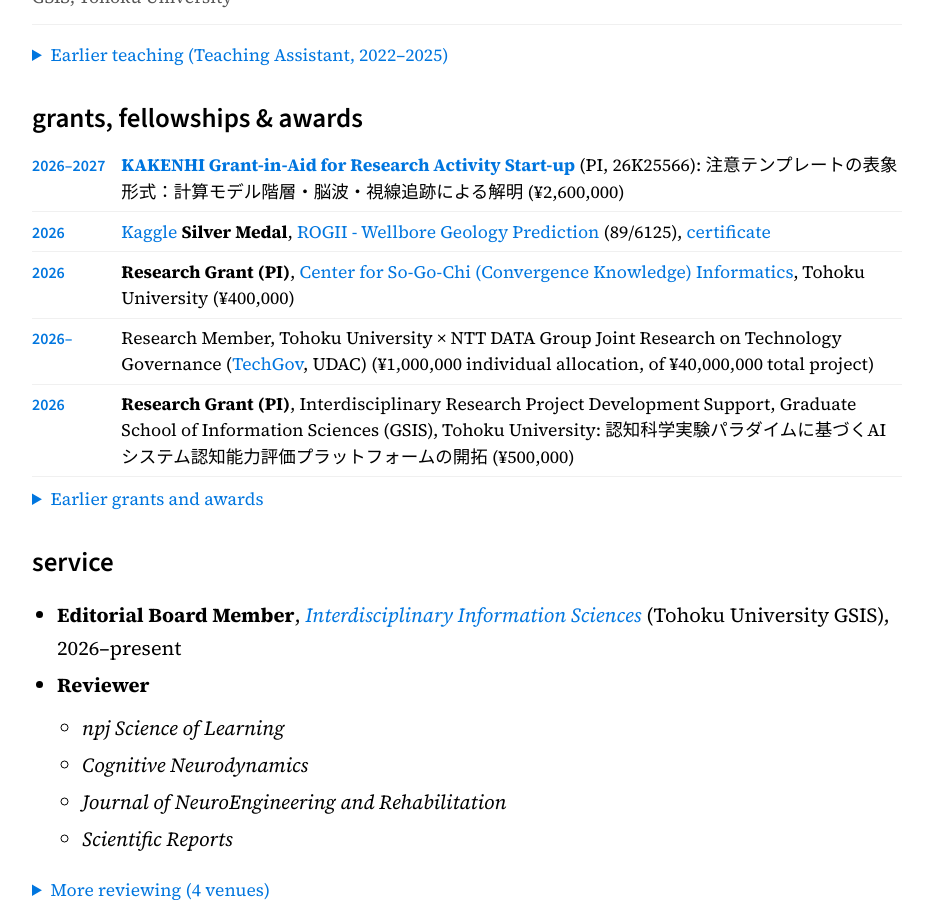
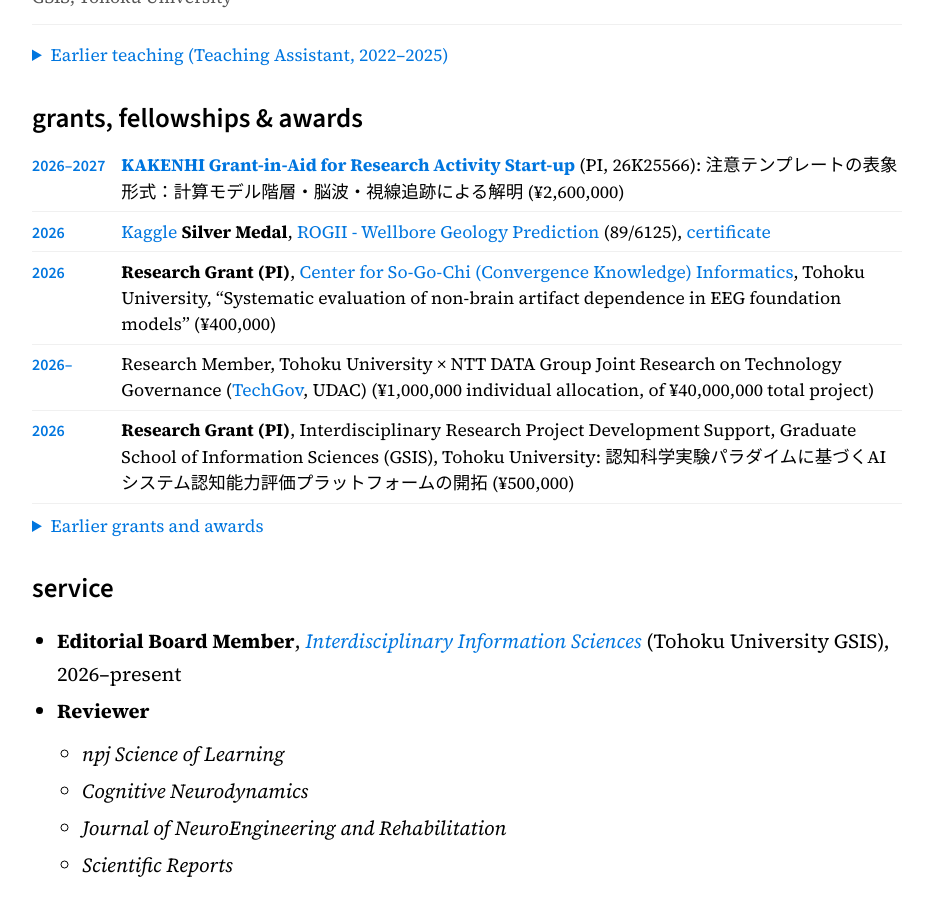
Before and after one commit to dengzhe-hou/dengzhe-hou.github.io, a Jekyll site: the page built from _pages/about.md, in a window 1280 px wide and 900 px high, scrolled down 3354 px. Shown: the whole window, without its empty margins (173-1106 px from the left). Built offline with Jekyll 4.4.1, drawn with Linux system fonts in a browser that asks for light colours; some web fonts are replaced.

Commit message:
Add title of So-Go-Chi research grant

```diff
--- a/_pages/about.md
+++ b/_pages/about.md
@@ -243,7 +243,7 @@ Supervisors: Prof. [Kazunori Yamada](https://yamada-lab.gr.jp/en/index.html), As
 
 | **2026–2027** | **[KAKENHI Grant-in-Aid for Research Activity Start-up](https://kaken.nii.ac.jp/ja/grant/KAKENHI-PROJECT-26K25566/)** (PI, 26K25566): 注意テンプレートの表象形式：計算モデル階層・脳波・視線追跡による解明 (¥2,600,000) |
 | **2026** | [Kaggle](https://www.kaggle.com/monkeydz) **Silver Medal**, [ROGII - Wellbore Geology Prediction](https://www.kaggle.com/competitions/rogii-wellbore-geology-prediction) (89/6125), [certificate](/images/kaggle-rogii-silver-2026.png) |
-| **2026** | **Research Grant (PI)**, [Center for So-Go-Chi (Convergence Knowledge) Informatics](https://www.aisogochi.tohoku.ac.jp/), Tohoku University (¥400,000) |
+| **2026** | **Research Grant (PI)**, [Center for So-Go-Chi (Convergence Knowledge) Informatics](https://www.aisogochi.tohoku.ac.jp/), Tohoku University, "Systematic evaluation of non-brain artifact dependence in EEG foundation models" (¥400,000) |
 | **2026–** | Research Member, Tohoku University × NTT DATA Group Joint Research on Technology Governance ([TechGov](https://techgov.udac.tohoku.ac.jp/ja/index.html#home), UDAC) (¥1,000,000 individual allocation, of ¥40,000,000 total project) |
 | **2026** | **Research Grant (PI)**, Interdisciplinary Research Project Development Support, Graduate School of Information Sciences (GSIS), Tohoku University: 認知科学実験パラダイムに基づくAIシステム認知能力評価プラットフォームの開拓 (¥500,000) |
 
```
Also changed, not shown: _pages/about-ja.md (+1 -1 lines), _pages/about-zh.md (+1 -1 lines), _pages/cv.md (+1 -1 lines).
